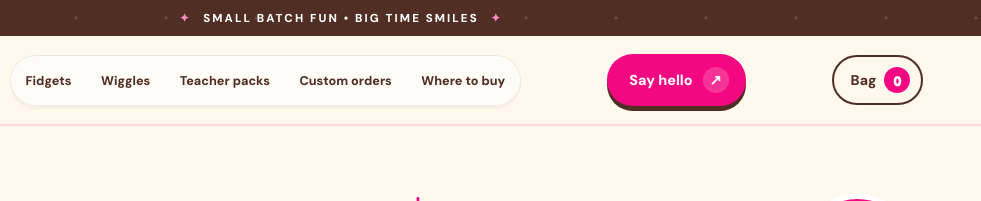
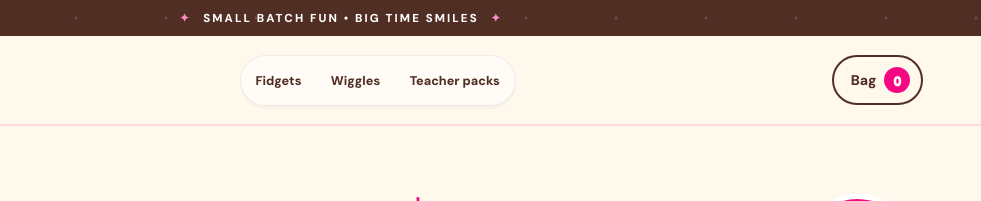
Before and after one commit to JimSabellico/the-fidget-bakery, a website with bundled scripts: page index.html in a window 1280 px wide. Shown: the top 201 px of the page, 299-1280 px from the left. Built offline with nearby package versions, Linux system fonts and the light colour scheme; grey boxes are pictures that could not be loaded; files whose address does not match are found by name.

Commit message:
Simplify bakery header navigation

```diff
--- a/index.html
+++ b/index.html
@@ -22,11 +22,7 @@
       <a href="/fidgets" data-nav="fidgets">Fidgets</a>
       <a href="/wiggles" data-nav="wiggles">Wiggles</a>
       <a href="/teacher-packs" data-nav="teacher-packs">Teacher packs</a>
-      <a href="/custom" data-nav="custom">Custom orders</a>
-      <a href="/where-to-buy" data-nav="where-to-buy">Where to buy</a>
-      <a class="nav-contact" href="/contact" data-nav="contact">Say hello <span aria-hidden="true">↗</span></a>
     </nav>
-    <a class="header-cta" href="/contact">Say hello <span>↗</span></a>
     <a class="bag-link" href="/cart" aria-label="Shopping bag">Bag <span id="bag-count">0</span></a>
     <button class="menu-toggle" type="button" aria-label="Open menu" aria-controls="primary-nav" aria-expanded="false"><span class="menu-lines" aria-hidden="true"><i></i><i></i><i></i></span></button>
   </header>
```
